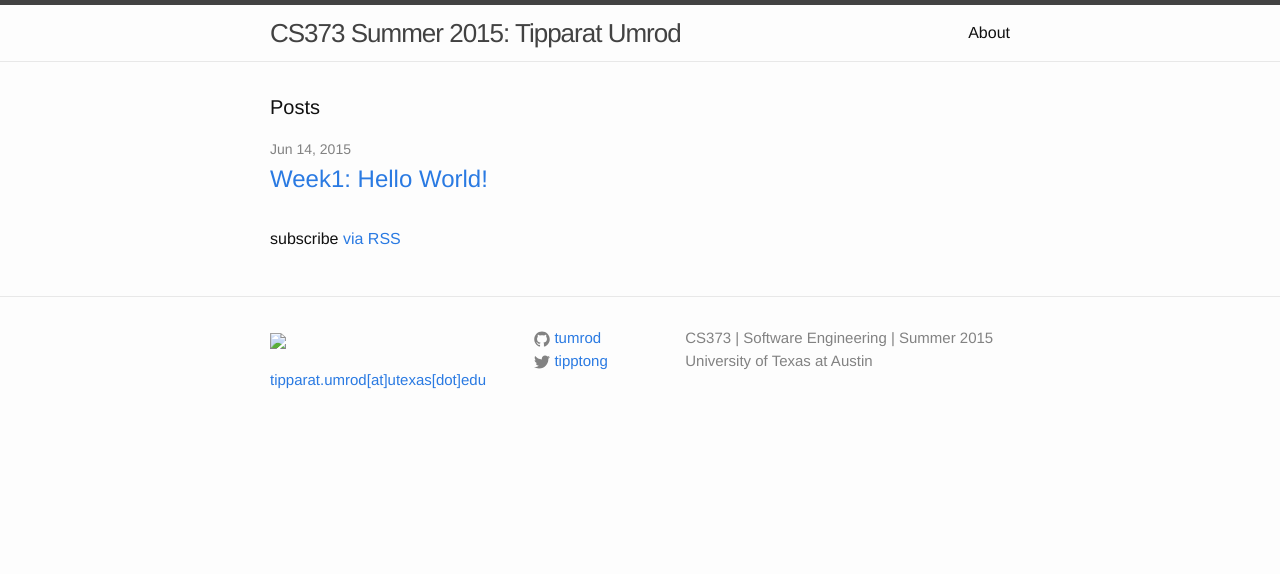
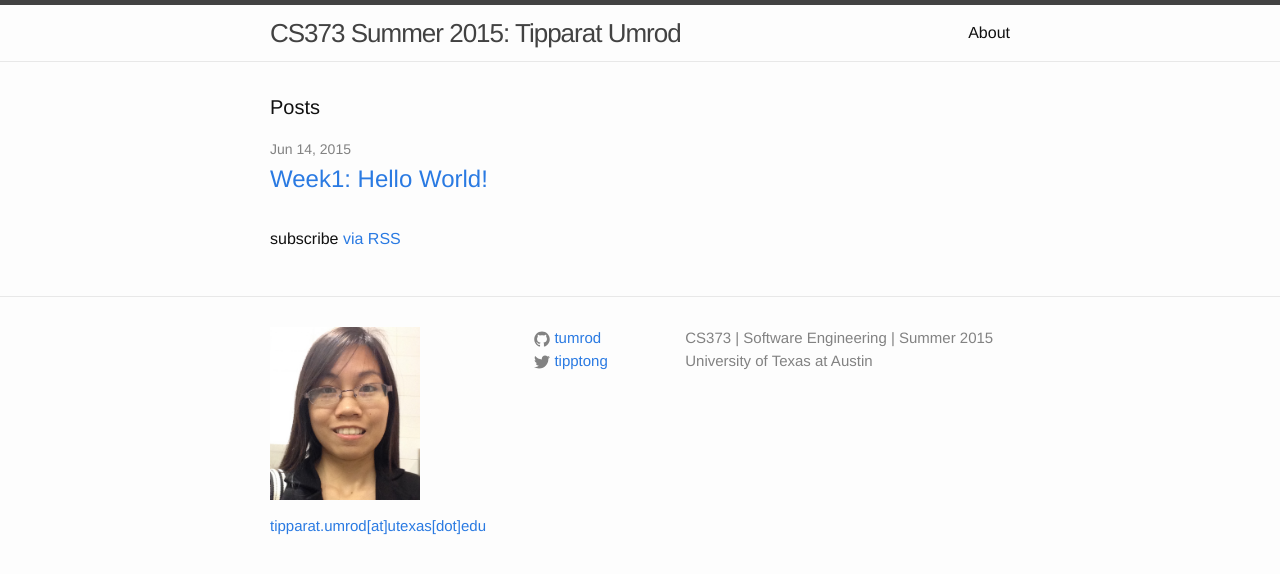
Before and after one commit to tumrod/blog, a Jekyll site: the page built from index.html, in a window 1280 px wide. Shown: the top 574 px of the page. Built offline with Jekyll 4.4.1, drawn with Linux system fonts in a browser that asks for light colours.

Commit message:
profile pic

```diff
--- a/_includes/footer.html
+++ b/_includes/footer.html
@@ -8,7 +8,7 @@
       <div class="footer-col  footer-col-1">
         <ul class="contact-list">
           <!--<li>{{ site.title }}</li>-->
-          <h2 class="footer-heading"><img src="profile_pic.jpg" width="150px"></img></h2>
+          <h2 class="footer-heading"><img src="https://github.com/tumrod/blog/blob/gh-pages/_includes/profile_pic.jpg?raw=true" width="150px"></img></h2>
           <li><a href="mailto:{{ site.email }}">{{ site.email }}</a></li>
         </ul>
       </div>
--- a/_includes/header.html
+++ b/_includes/header.html
@@ -1,8 +1,7 @@
 <header class="site-header">
 
   <div class="wrapper">
-
-    <a class="site-title" href="{{ site.baseurl }}/">{{ site.title }}</a>
+    <a class="site-title" href="{{ site.baseurl }}/">{{ site.title }} </a>
     <nav class="site-nav">
       <a href="#" class="menu-icon">
         <svg viewBox="0 0 18 15">
```
Also changed, not shown: _includes/profile_pic.jpg.
